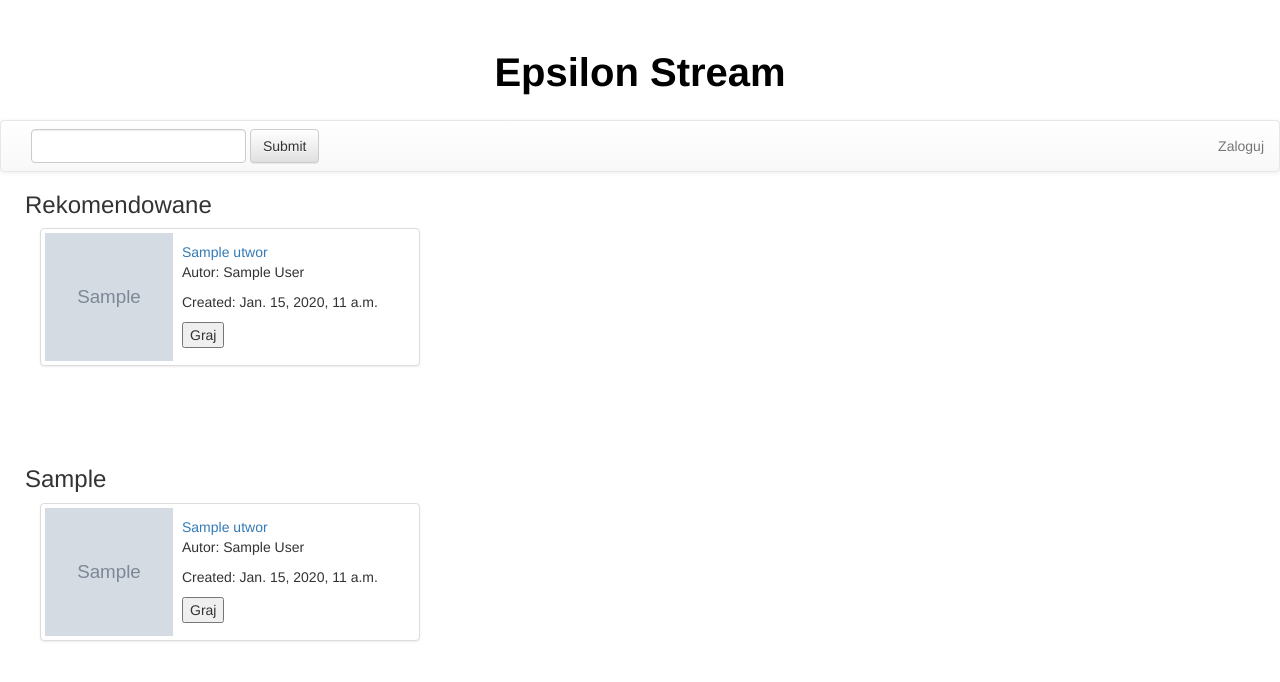
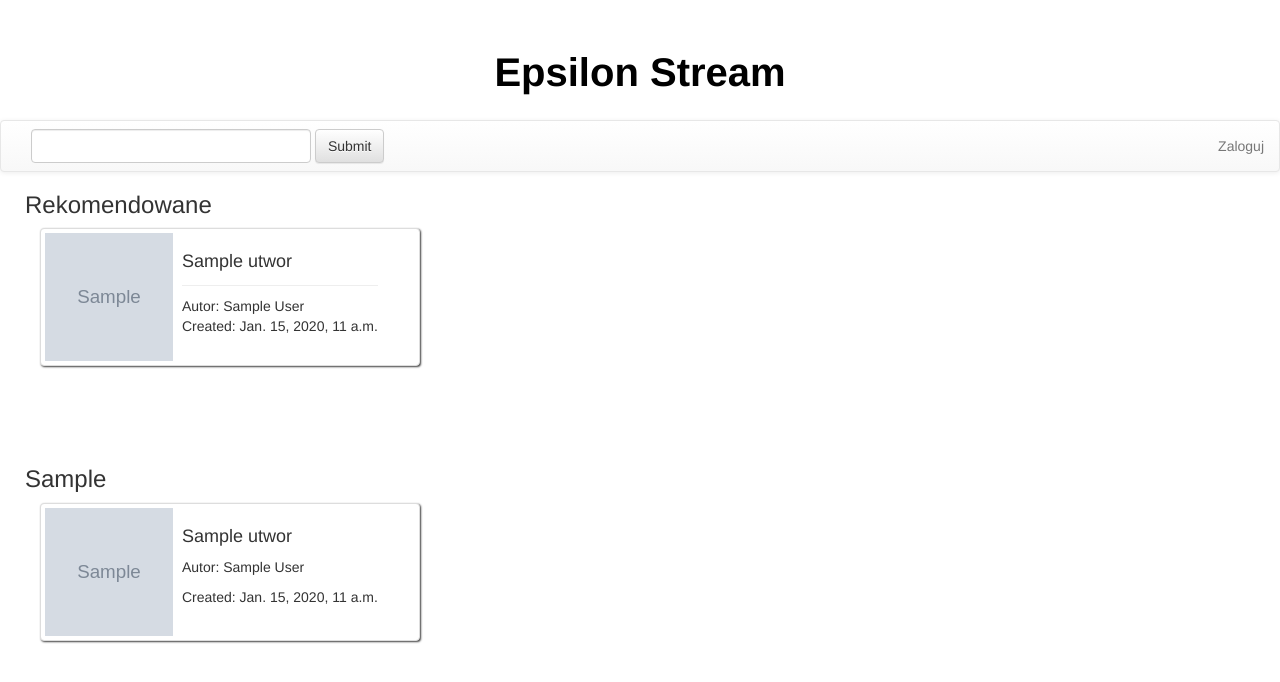
Before and after one commit to Jarema27/EpsilonStream, a Django app: page / in a window 1280 px wide. Shown: the top 682 px of the page. Run offline with Django 3.2, Linux system fonts and the light colour scheme; tables that the repository leaves empty hold one stand-in row (values such as "Sample post"); grey boxes marked "Sample" are stand-in pictures; some libraries are stand-ins or nearby versions.

Commit message:
Zmiana wygladu glownej

```diff
--- a/Comment/templates/Comment/base.html
+++ b/Comment/templates/Comment/base.html
@@ -9,6 +9,7 @@
     <script src="https://code.jquery.com/jquery-3.1.1.slim.js"
       integrity="sha256-5i/mQ300M779N2OVDrl16lbohwXNUdzL/R2aVUXyXWA="
       crossorigin="anonymous"></script>
+      <script src="https://maxcdn.bootstrapcdn.com/bootstrap/3.3.7/js/bootstrap.min.js" integrity="sha384-Tc5IQib027qvyjSMfHjOMaLkfuWVxZxUPnCJA7l2mCWNIpG9mGCD8wGNIcPD7Txa" crossorigin="anonymous"></script>
     <script src="{% static 'js/epsilon.js' %}"></script>
 
     <title>{% block title %}{% endblock %}</title>
@@ -22,7 +23,7 @@
       <div class="container-fluid">
         <form class="navbar-form navbar-left" method="get" action="/songs">
           <div class="form-group">
-            <input type="text" class="form-control" name="q" size="21" maxlength="120">
+            <input type="text" class="form-control" id="nav-input" name="q" size="21" maxlength="120">
           </div>
           <button type="submit" class="btn btn-default">Submit</button>
         </form>
--- a/Comment/templates/Comment/post_list.html
+++ b/Comment/templates/Comment/post_list.html
@@ -10,12 +10,12 @@
 
 <!-- Add all page content inside this div if you want the side nav to push page content to the right (not used if you only want the sidenav to sit on top of the page -->
 <div id="main">
-  <div>
+  <div id="utwory">
       <h3 id="fortitle">Rekomendowane</h3>
       <div class="row">
         {% for utwor in utwors %}
           {% if forloop.counter < 6 %}
-            <div class="col-md-4">
+            <div class="col-md-4" onclick="location.href='/utwor/{{utwor.id}}';">
               <div class="thumbnail">
                 <div id="utwor">
                   <div class="column">
@@ -23,12 +23,11 @@
                   </div>
                   <div class="column">
                     <div class="caption">
-                      <a href="/utwor/{{utwor.id}}">{{utwor.title}}</a>
-                      <p name='autor'>Autor: {{ utwor.author }}</p>
-                      <p>Created: {{ utwor.created_date }}</p>
-                      {% if utwor.song %}
-                        <button type="button" class="playSong" onclick="playSong('{{ utwor.song.url }}')">Graj</button>
-                      {% endif %}
+                      <div class="page-header">
+                        <h4>{{utwor.title}}</h4>
+                      </div>
+                      <p name='autor'>Autor: {{ utwor.author }}<br />
+                      Created: {{ utwor.created_date }}</p>
                     </div>
                   </div>
                   <div style="clear:both;"></div>
@@ -48,7 +47,7 @@
     <br />
 
     {% for gatunek in gatuneks %}
-      <div id="gatun">
+      <div id="utwory">
         <h3 id="fortitle">{{gatunek.NazwaG}}</h3>
 
         <div class="row">
@@ -62,12 +61,9 @@
                     </div>
                     <div class="column">
                       <div class="caption">
-                        <a href="/utwor/{{utwor.id}}">{{utwor.title}}</a>
+                        <h4>{{utwor.title}}</h4>
                         <p name='autor'>Autor: {{ utwor.author }}</p>
                         <p>Created: {{ utwor.created_date }}</p>
-                        {% if utwor.song %}
-                          <button type="button" class="playSong" onclick="playSong('{{ utwor.song.url }}')">Graj</button>
-                        {% endif %}
                       </div>
                     </div>
                     <div style="clear:both;"></div>
--- a/static/css/epsilon.css
+++ b/static/css/epsilon.css
@@ -31,8 +31,30 @@
     max-width: 410px;
 }
 
-.row {
+#utwory .row {
     margin-left: auto;
     margin-right: auto;
     max-width: 1230px;
 }
+
+#nav-input {
+    width: 280px;
+}
+
+.thumbnail {
+    -webkit-box-shadow: 1px 1px 2px 0px rgba(0,0,0,0.75);
+    -moz-box-shadow: 1px 1px 2px 0px rgba(0,0,0,0.75);
+    box-shadow: 1px 1px 2px 0px rgba(0,0,0,0.75);
+}
+
+.thumbnail:hover {
+    -webkit-box-shadow: 3px 3px 5px 0px rgba(0,0,0,0.75);
+    -moz-box-shadow: 3px 3px 5px 0px rgba(0,0,0,0.75);
+    box-shadow: 3px 3px 5px 0px rgba(0,0,0,0.75);
+}
+
+.column .page-header {
+    padding-bottom: 3px;
+    margin-top: 6px;
+    margin-bottom: 10px;
+}
--- a/static/js/epsilon.js
+++ /dev/null
@@ -1,28 +0,0 @@
-function playSong(songSrc) {
-    var audio = $('#audioPlayer');
-    audio.attr('src', songSrc);
-
-    audio[0].pause();
-    audio[0].load();
-    audio[0].play();
-}
-
-function openNav() {
-    document.getElementById("mySidenav").style.width = "250px";
-    document.getElementById("main").style.marginLeft = "250px";
-    document.body.style.backgroundColor = "rgba(0,0,0,0.4)";
-}
-
-/* Set the width of the side navigation to 0 */
-function closeNav() {
-    document.getElementById("mySidenav").style.width = "0";
-    document.getElementById("main").style.marginLeft = "0";
-    document.body.style.backgroundColor = "white";
-}
-
-window.onload = function() {
-  var frm = document.getElementById('f');
-  setTimeout(function() {
-      frm.submit();
-  }, 3000);
-};
```
